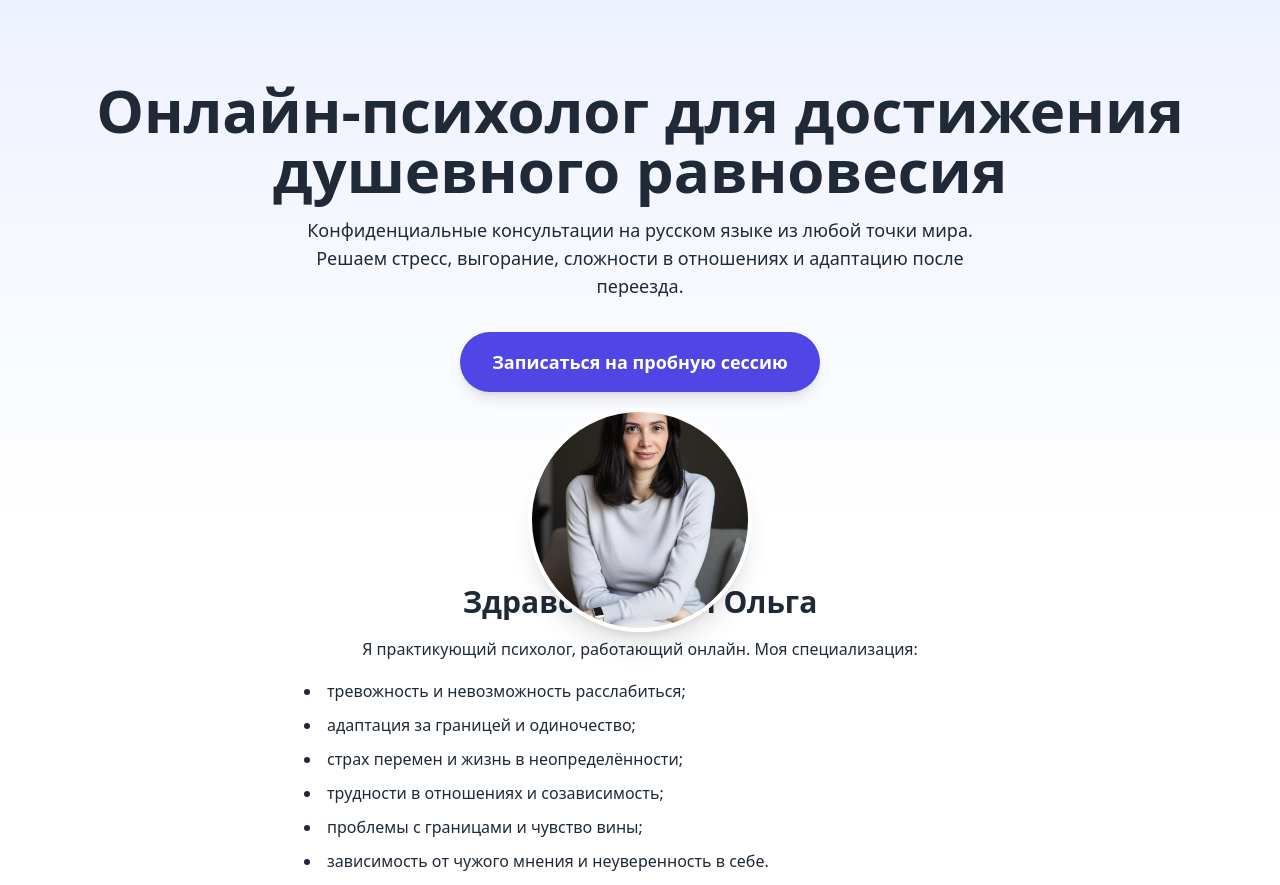
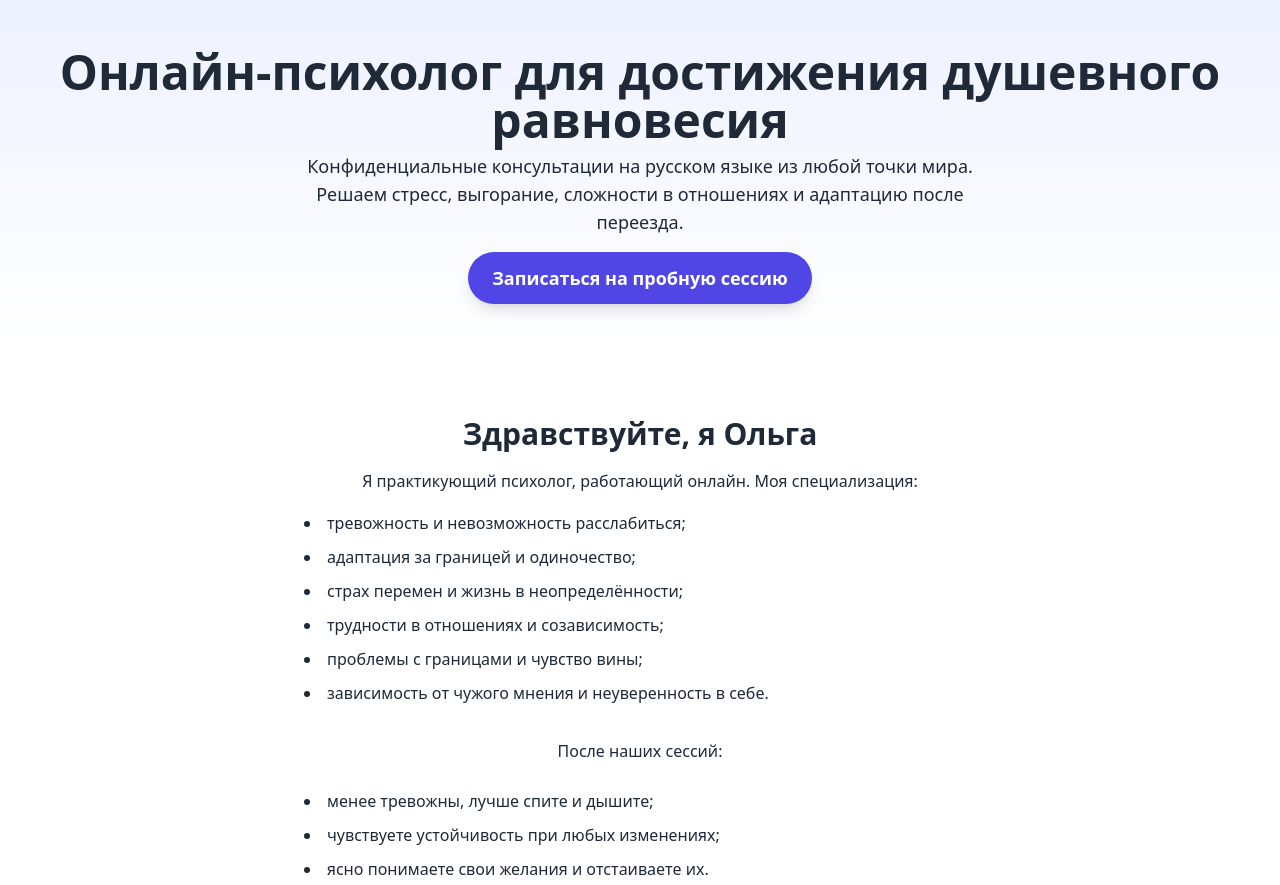
Before and after one commit to yafiknet/psychologist-landing, a plain HTML site: page index.html in a window 1280 px wide. Shown: the top 885 px of the page. Drawn offline with nearby package versions, Linux system fonts and the light colour scheme.

Commit message:
Update index.html

```diff
--- a/index.html
+++ b/index.html
@@ -11,17 +11,11 @@
 </head>
 <body class="bg-gray-50 text-gray-800 leading-relaxed">
 
-  <!-- Hero with Photo -->
-  <section class="relative py-20 flex flex-col justify-center items-center text-center px-4 bg-gradient-to-b from-indigo-50 to-white">
-    <h1 class="text-4xl sm:text-6xl font-extrabold mb-4">Онлайн-психолог для достижения душевного равновесия</h1>
-    <p class="max-w-2xl text-lg mb-8">Конфиденциальные консультации на русском языке из любой точки мира. Решаем стресс, выгорание, сложности в отношениях и адаптацию после переезда.</p>
-    <a href="https://t.me/YourPsychBot" target="_blank" class="inline-block bg-indigo-600 hover:bg-indigo-700 text-white text-lg font-semibold px-8 py-4 rounded-full shadow-lg transition mb-12">Записаться на пробную сессию</a>
-    <!-- Central Photo -->
-    <div class="absolute bottom-0 transform translate-y-1/2 left-1/2 -translate-x-1/2">
-      <div class="w-40 h-40 sm:w-48 sm:h-48 md:w-56 md:h-56 rounded-full border-4 border-white shadow-xl overflow-hidden">
-        <img src="photo.jpg" alt="Фото Ольги" class="object-cover object-center w-full h-full">
-      </div>
-    </div>
+  <!-- Hero -->
+  <section class="py-12 flex flex-col justify-center items-center text-center px-4 bg-gradient-to-b from-indigo-50 to-white">
+    <h1 class="text-4xl sm:text-5xl font-extrabold mb-2">Онлайн-психолог для достижения душевного равновесия</h1>
+    <p class="max-w-2xl text-base sm:text-lg mb-4">Конфиденциальные консультации на русском языке из любой точки мира.<br>Решаем стресс, выгорание, сложности в отношениях и адаптацию после переезда.</p>
+    <a href="https://t.me/YourPsychBot" target="_blank" class="inline-block bg-indigo-600 hover:bg-indigo-700 text-white text-base sm:text-lg font-semibold px-6 py-3 rounded-full shadow-lg transition">Записаться на пробную сессию</a>
   </section>
 
   <!-- About Olga -->
```
